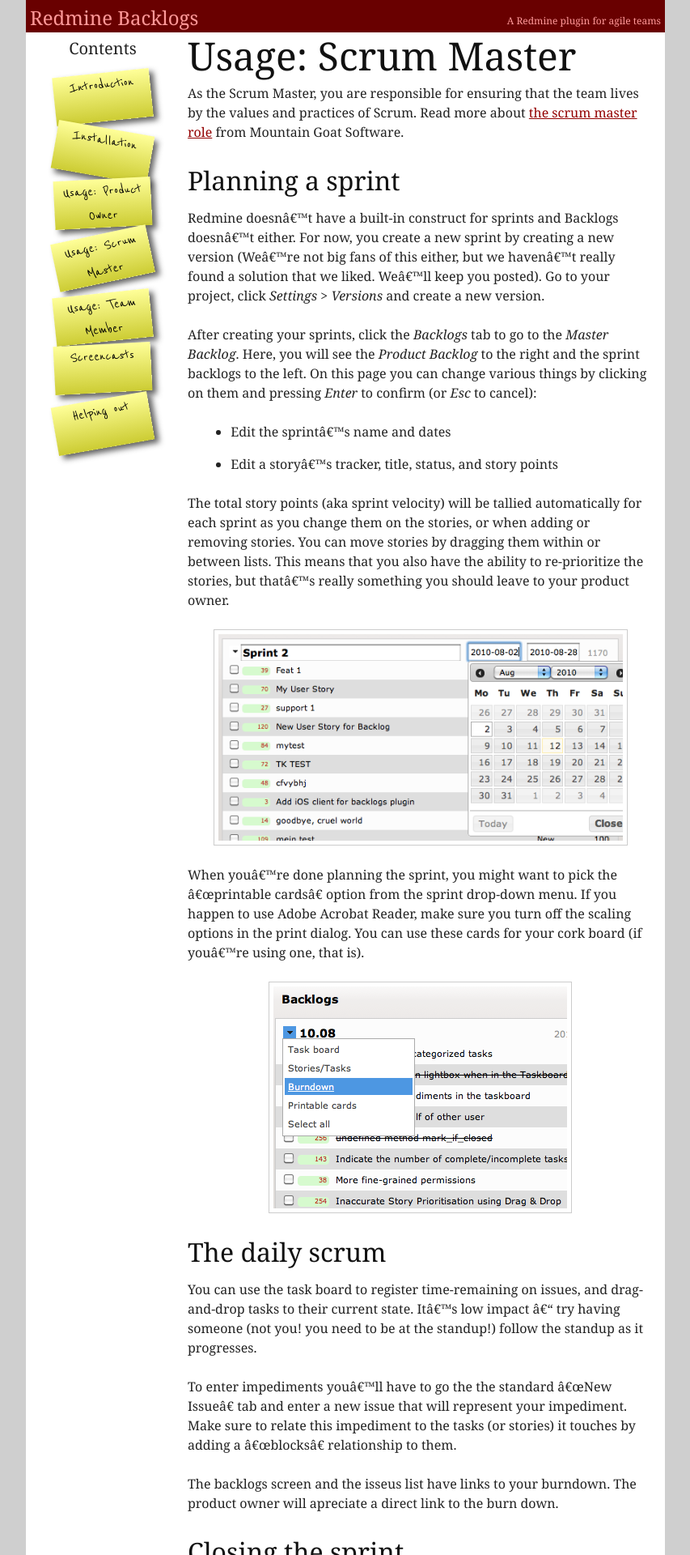
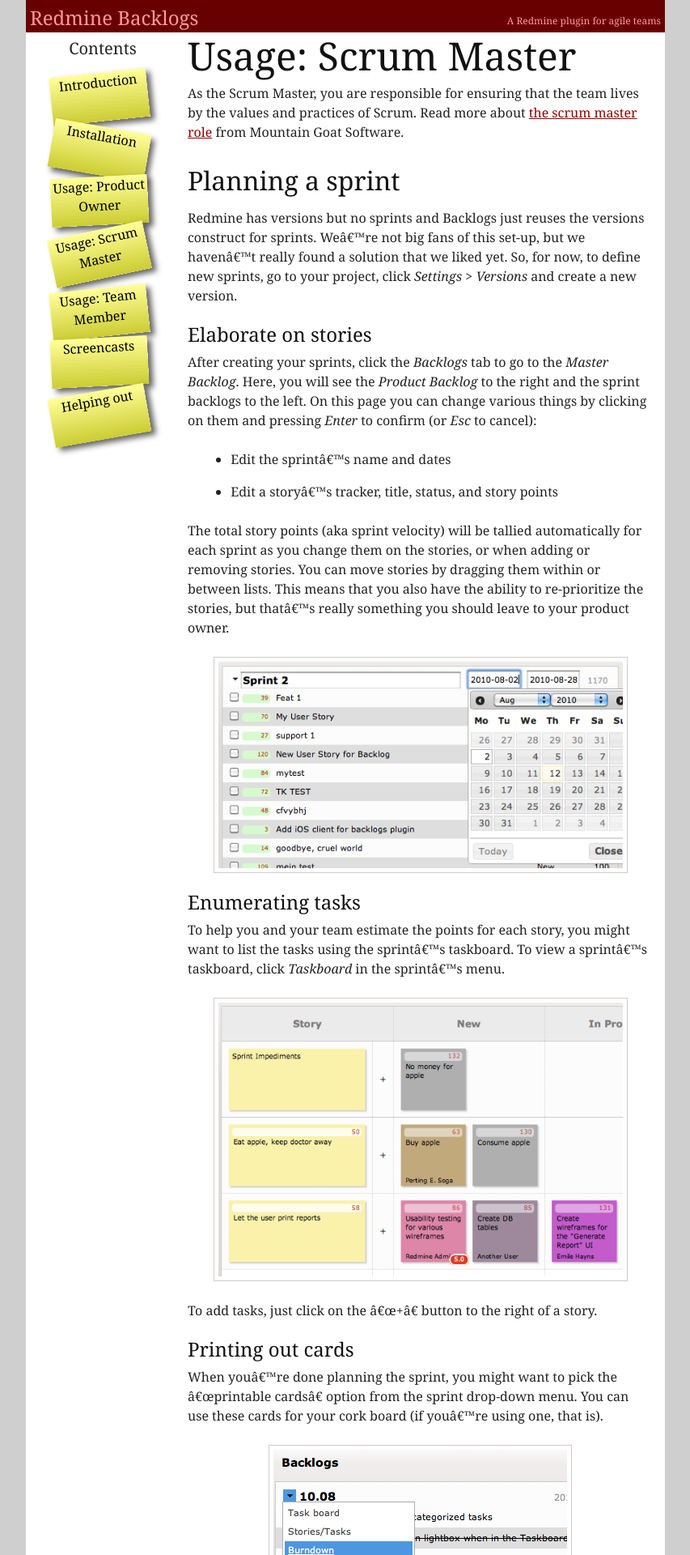
Before and after one commit to backlogs/www, a Jekyll site: the page built from _posts/en/1997-01-01-usage-scrum-master.markdown, in a window 1280 px wide. Shown: the top 1920 px of the page at 81% size, without its empty margins (213-1066 px from the left). Built offline with Jekyll 4.4.1, drawn with Linux system fonts in a browser that asks for light colours; some of the changed text lies outside the part shown.

Commit message:
scrum master corrections

```diff
--- a/_layouts/default.html
+++ b/_layouts/default.html
@@ -8,9 +8,8 @@
   <link rel="stylesheet" href="../../assets/styles/blueprint/print.css" type="text/css" media="print">
   <!--[if lt IE 8]><link rel="stylesheet" href="../../assets/styles/blueprint/ie.css" type="text/css" media="screen, projection"><![endif]-->
   <link rel="stylesheet" type="text/css" href="../../assets/styles/default.css" />
-  <link  href="http://fonts.googleapis.com/css?family=Reenie+Beanie:regular" rel="stylesheet" type="text/css" >
+  <!-- <link  href="http://fonts.googleapis.com/css?family=Reenie+Beanie:regular" rel="stylesheet" type="text/css" >  -->
 </head>
-<body>
 <body>
   <div class="container">
     <div class="span-2">&nbsp;</div>
--- a/_posts/en/1997-01-01-usage-scrum-master.markdown
+++ b/_posts/en/1997-01-01-usage-scrum-master.markdown
@@ -9,7 +9,9 @@ As the Scrum Master, you are responsible for ensuring that the team lives by the
 
 ## Planning a sprint
 
-Redmine doesn't have a built-in construct for sprints and Backlogs doesn't either. For now, you create a new sprint by creating a new version (We're not big fans of this either, but we haven't really found a solution that we liked. We'll keep you posted). Go to your project, click _Settings_ > _Versions_ and create a new version.
+Redmine has versions but no sprints and Backlogs just reuses the versions construct for sprints. We're not big fans of this set-up, but we haven't really found a solution that we liked yet. So, for now, to define new sprints, go to your project, click _Settings_ > _Versions_ and create a new version.
+
+### Elaborate on stories
 
 After creating your sprints, click the _Backlogs_ tab to go to the _Master Backlog_. Here, you will see the _Product Backlog_ to the right and the sprint backlogs to the left. On this page you can change various things by clicking on them and pressing _Enter_ to confirm (or _Esc_ to cancel):
 
@@ -20,43 +22,45 @@ The total story points (aka sprint velocity) will be tallied automatically for e
 
 ![Sprint Backlog](../../assets/images/sprint_backlog.png)
 
-When you're done planning the sprint, you might want to pick the "printable cards" option from the sprint drop-down menu. If you happen to use Adobe Acrobat Reader, make sure you turn off the scaling options in the print dialog. You can use these cards for your cork board (if you're using one, that is).
+### Enumerating tasks
+
+To help you and your team estimate the points for each story, you might want to list the tasks using the sprint's taskboard. To view a sprint's taskboard, click _Taskboard_ in the sprint's menu.
+
+![Sprint Taskboard](../../assets/images/sprint_taskboard.png)
+
+To add tasks, just click on the "+" button to the right of a story.
+
+### Printing out cards
+
+When you're done planning the sprint, you might want to pick the "printable cards" option from the sprint drop-down menu. You can use these cards for your cork board (if you're using one, that is).
 
 ![Printable Cards](../../assets/images/sprint_context_menu.png)
 
+> **NOTE:** If you happen to use Adobe Acrobat Reader, make sure you turn off the scaling options in the print dialog.
+
 ## The daily scrum
 
-You can use the task board to register time-remaining on issues, and drag-and-drop tasks to their current state. It's low impact -- try having someone (not you! you need to be at the standup!) follow the standup as it progresses.
+The taskboard provides a number of functionalities you can use during daily scrums:
 
-To enter impediments
-you'll have to go the the standard "New Issue" tab and enter a new
-issue that will represent your impediment. Make sure to relate this
-impediment to the tasks (or stories) it touches by adding a "blocks"
-relationship to them.
+* If your team prefers to record the **time remaining** on each task, click on a task and input the remaining time accordingly. After you click _OK_, the value automatically displays as a red badge on the task.
+* You can track **sprint impediments** by adding them at the top row marked _Sprint Impediments_.
+* *Drag and drop* a task between columns to change its state.
+* Edit any attribute of the task by clicking the task and modifying any of the fields.
+* Show the **burndown chart** by clicking on the _Burndown_ link at the top of the page.
 
-The backlogs screen and the isseus list have links to your burndown.
-The product owner will apreciate a direct link to the burn down.
+> **NOTE:** Task colors are determined by the assignee's preferred color. This preference is randomly assigned by Backlogs if a user doesn't have a color yet. To modify your preferred color, go to your account page in Redmine.
+
 
 ## Closing the sprint
 
-Have the Product Owner accept the sprint stories by closing them, and
-then make sure you record your review/retro notes in the wiki. The
-backlogs pane and the issues list will have convenience links that
-will bring you to a wiki page linked to your sprint; it will be
-created if it doesn't yet exist. If you want to bring some structure
-into this, your system administrator can designate one of your wiki
-pages to be the template page; if you have this set up, a copy of that
-page will be used to initialize a sprint wiki page, but only if it
-didn't exist when you requested it. Later changes to the template
-won't affect existing pages.
+To close a sprint, ensure that all stories are closed. Then, go to your project's _Settings_ tab and close the sprint in question.
 
-## How am I doing?
+> **TIP:** You may record your review/retro notes in the wiki. The backlogs pane and the issues list will have convenience links that will bring you to a wiki page linked to your sprint; it will be created if it doesn't yet exist. If you want to bring some structure into this, your system administrator can designate one of your wiki pages to be the template page; if you have this set up, a copy of that page will be used to initialize a sprint wiki page, but only if it didn't exist when you requested it. Later changes to the template won't affect existing pages.
 
-If you click the "Home" link at the top-right of the page, you'll see
-a tab called "Scrum Statistics". Here you will find information on
-your projects, and how they're doing, scrum-wise. Only projects that
-have the Backlogs module enabled (and that aren't archived) will show
-up here.
+
+## How are we doing?
+
+If you click the _Back to Project Page_ and then click the _Home_ link at the top-left of the page, you'll see a tab called _Scrum Statistics_. Here you will find information on your projects, and how they're doing, scrum-wise. Only projects that have the Backlogs module enabled (and that aren't archived) will show up here.
 
 ## Maintain the project velocity
 
--- a/assets/styles/default.css
+++ b/assets/styles/default.css
@@ -50,6 +50,7 @@ a:hover{
   display:block;
   float:left;
   font-family:"Reenie Beanie",Georgia,Times,serif;
+  font-size:.8em;
   height:60px;
   list-style:none;
   margin:0 0 0.4em 1em;
```
Also changed, not shown: assets/images/sprint_taskboard.png (added).
